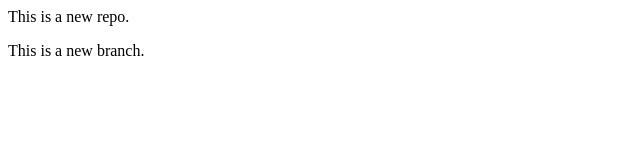
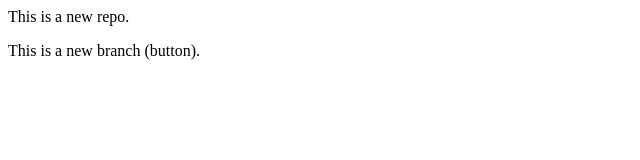
Before and after one commit to sujityadav-05/localrepo, a plain HTML site: page index.html in a window 1280 px wide. Shown: the full height of the page, 0-640 px from the left. Drawn offline with Linux system fonts and the light colour scheme.

```diff
--- a/index.html
+++ b/index.html
@@ -1,2 +1,2 @@
 <p>This is a new repo.</p>
-<p>This is a new branch.</p>
+<p>This is a new branch (button).</p>
```
